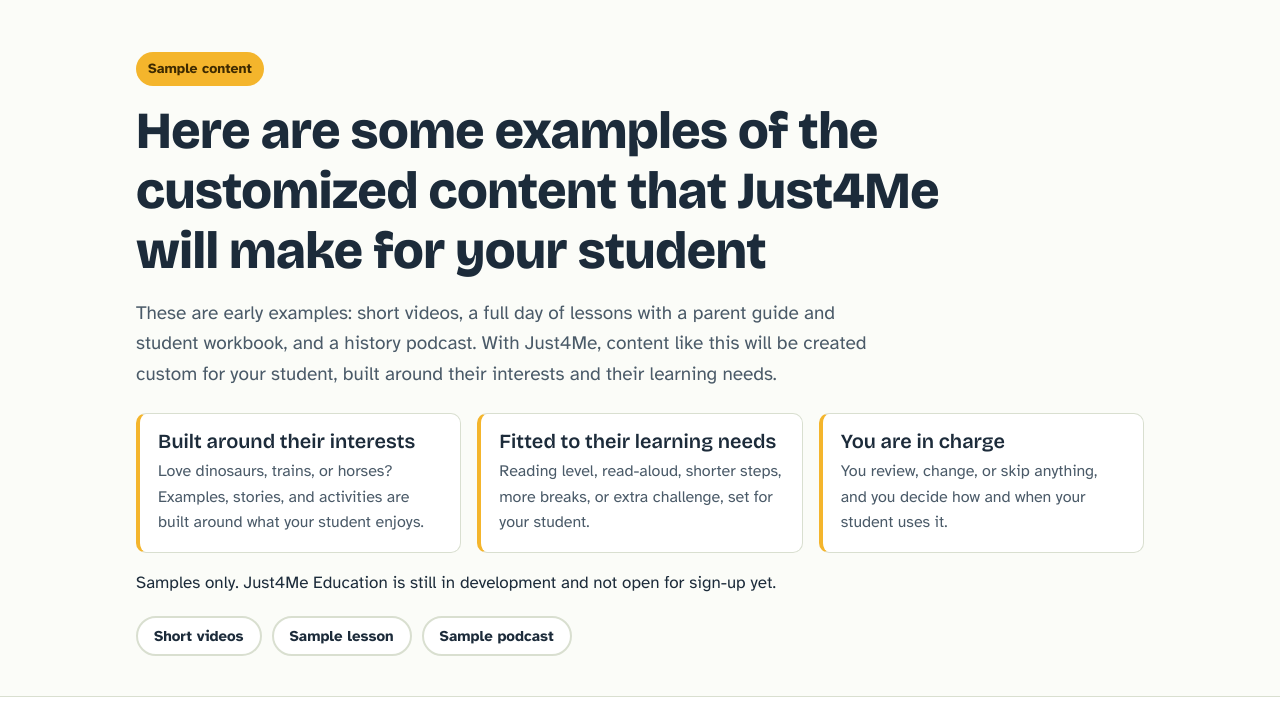
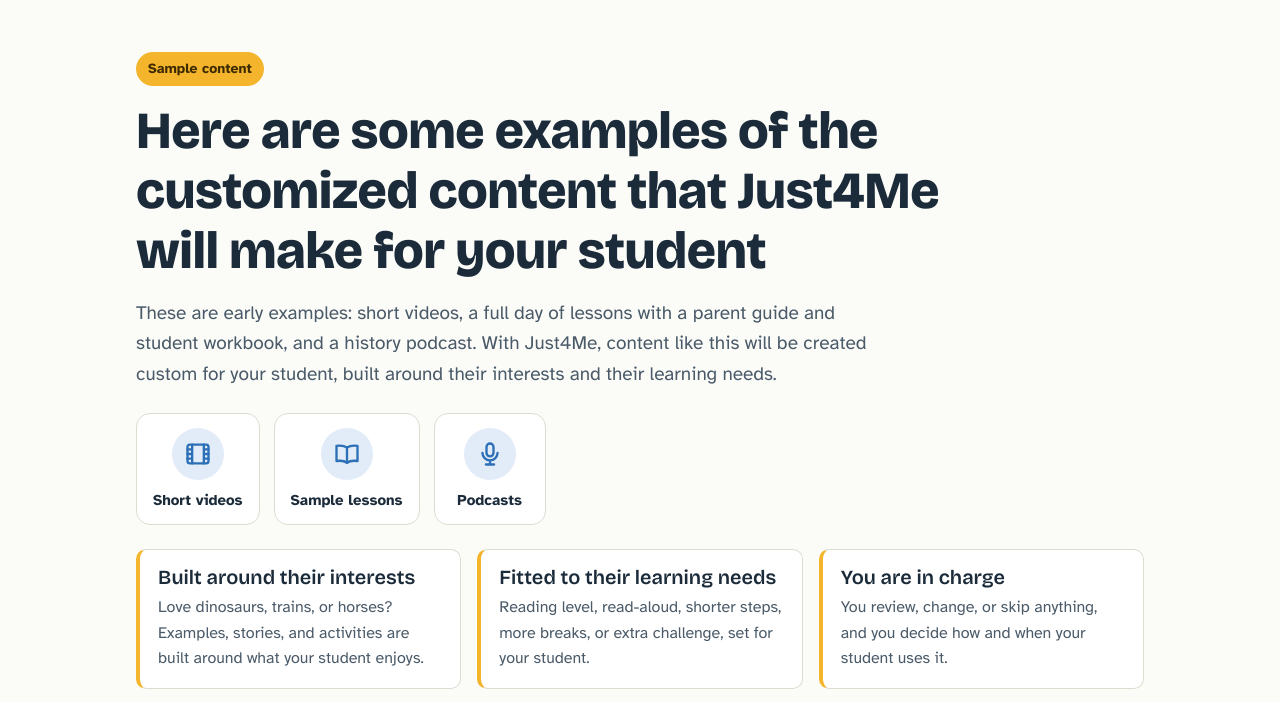
Before and after one commit to Just4Me-Education/just4meed.com, a plain HTML site: page sample/index.html in a window 1280 px wide. Shown: the part 69-771 px from the top of the page. Drawn offline with nearby package versions, Linux system fonts and the light colour scheme.

Commit message:
Sample page: icon buttons for shorts, lessons, podcasts above the cards
Co-Authored-By: Claude Opus 5.5 <noreply@anthropic.com>
Claude-Session: https://claude.ai/code/session_018GwAqoPXyF9Q2BAYC81TxY

```diff
--- a/sample/index.html
+++ b/sample/index.html
@@ -83,7 +83,12 @@ footer .wrap { display: flex; justify-content: space-between; gap: 16px; flex-wr
 .custom div { background: var(--card); border: 1px solid var(--line); border-left: 4px solid var(--sun); border-radius: 10px; padding: 16px 18px; display: flex; flex-direction: column; gap: 6px; }
 .custom p { color: var(--ink-soft); font-size: 16px; }
 @media (max-width: 760px) { .custom { grid-template-columns: 1fr; } }
-.jump { display: flex; flex-wrap: wrap; gap: 10px; margin-top: 4px; }
+.jump { display: flex; flex-wrap: wrap; gap: 14px; margin-top: 8px; }
+.jump a { display: flex; flex-direction: column; align-items: center; gap: 8px; min-width: 112px; padding: 14px 16px 12px; background: var(--card); border: 1px solid var(--line); border-radius: var(--r); color: var(--ink); text-decoration: none; font-weight: 700; font-size: 15px; }
+.jump a:hover { border-color: var(--sky); color: var(--sky); }
+.jump .ji { width: 52px; height: 52px; border-radius: 50%; background: var(--sky-soft); color: var(--sky); display: grid; place-items: center; }
+.jump .ji svg { width: 28px; height: 28px; }
+@media (max-width: 560px) { .jump { gap: 10px; } .jump a { flex: 1 1 0; min-width: 0; padding: 12px 6px 10px; font-size: 14px; text-align: center; } }
 section.band { padding-block: 56px; }
 section.alt { background: var(--card); border-block: 1px solid var(--line); }
 .head { display: flex; flex-direction: column; gap: 10px; margin-bottom: 28px; }
@@ -146,17 +151,17 @@ a.brand:hover { color: var(--sky); }
       <span class="tag-sample">Sample content</span>
       <h1>Here are some examples of the customized content that Just4Me will make for your student</h1>
       <p class="lede">These are early examples: short videos, a full day of lessons with a parent guide and student workbook, and a history podcast. With Just4Me, content like this will be created custom for your student, built around their interests and their learning needs.</p>
+      <nav class="jump" aria-label="Jump to sample content">
+        <a href="#shorts"><span class="ji"><svg viewBox="0 0 24 24" stroke="currentColor" stroke-width="2" stroke-linecap="round" stroke-linejoin="round" fill="none" aria-hidden="true"><rect x="3" y="4" width="18" height="16" rx="2"/><path d="M7 4v16M17 4v16M3 8h4M3 12h4M3 16h4M17 8h4M17 12h4M17 16h4"/></svg></span><span>Short videos</span></a>
+        <a href="#lesson"><span class="ji"><svg viewBox="0 0 24 24" stroke="currentColor" stroke-width="2" stroke-linecap="round" stroke-linejoin="round" fill="none" aria-hidden="true"><path d="M12 6.5C10 5 7 4.5 3 5v13c4-.5 7 0 9 1.5 2-1.5 5-2 9-1.5V5c-4-.5-7 0-9 1.5z"/><path d="M12 6.5v13"/></svg></span><span>Sample lessons</span></a>
+        <a href="#podcast"><span class="ji"><svg viewBox="0 0 24 24" stroke="currentColor" stroke-width="2" stroke-linecap="round" stroke-linejoin="round" fill="none" aria-hidden="true"><rect x="9" y="3" width="6" height="11" rx="3"/><path d="M5.5 11a6.5 6.5 0 0 0 13 0M12 17.5V21M8.5 21h7"/></svg></span><span>Podcasts</span></a>
+      </nav>
       <div class="custom">
         <div><h3>Built around their interests</h3><p>Love dinosaurs, trains, or horses? Examples, stories, and activities are built around what your student enjoys.</p></div>
         <div><h3>Fitted to their learning needs</h3><p>Reading level, read-aloud, shorter steps, more breaks, or extra challenge, set for your student.</p></div>
         <div><h3>You are in charge</h3><p>You review, change, or skip anything, and you decide how and when your student uses it.</p></div>
       </div>
       <p class="note">Samples only. Just4Me Education is still in development and not open for sign-up yet.</p>
-      <div class="jump">
-        <a class="btn btn-line btn-small" href="#shorts">Short videos</a>
-        <a class="btn btn-line btn-small" href="#lesson">Sample lesson</a>
-        <a class="btn btn-line btn-small" href="#podcast">Sample podcast</a>
-      </div>
     </div>
   </section>
 
```
